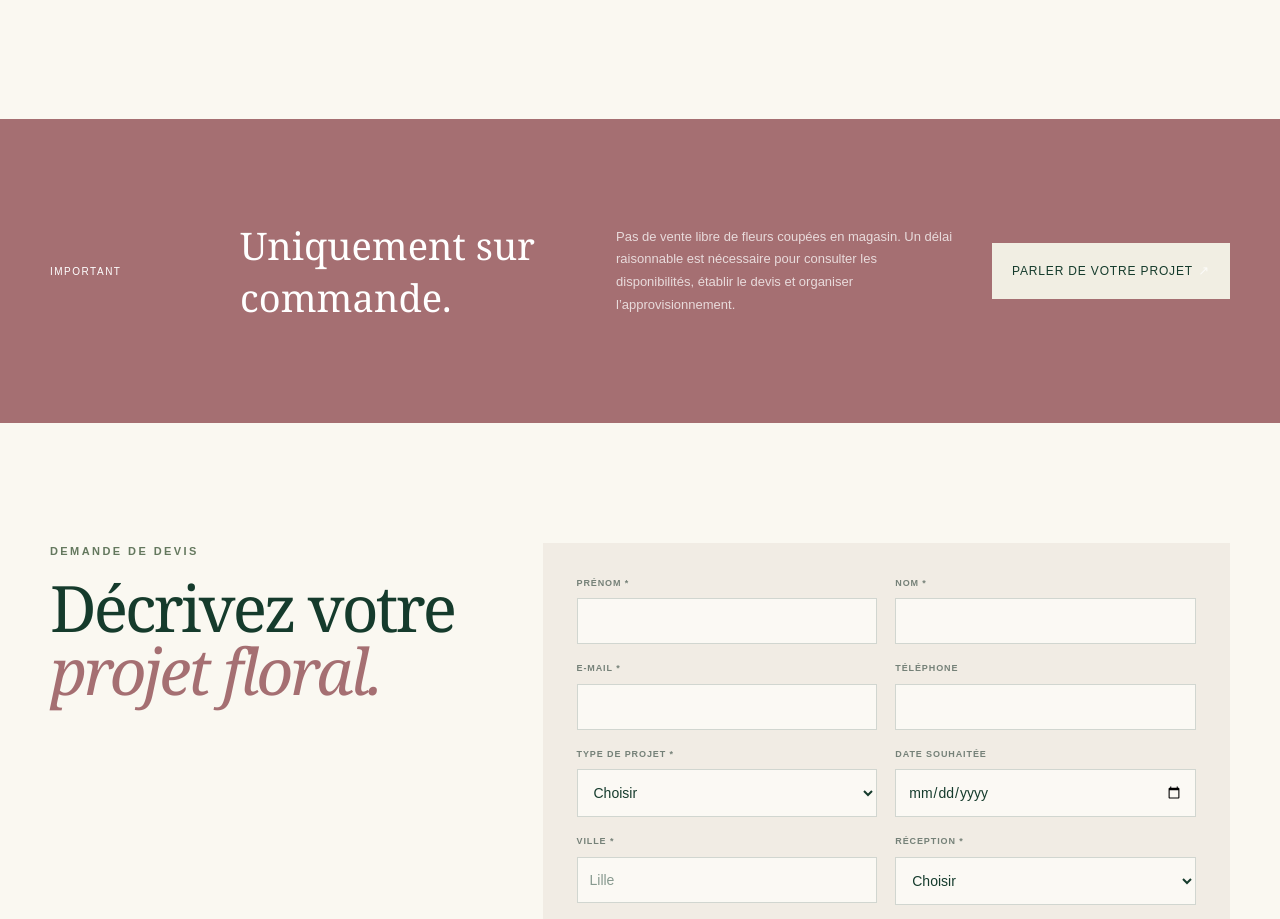
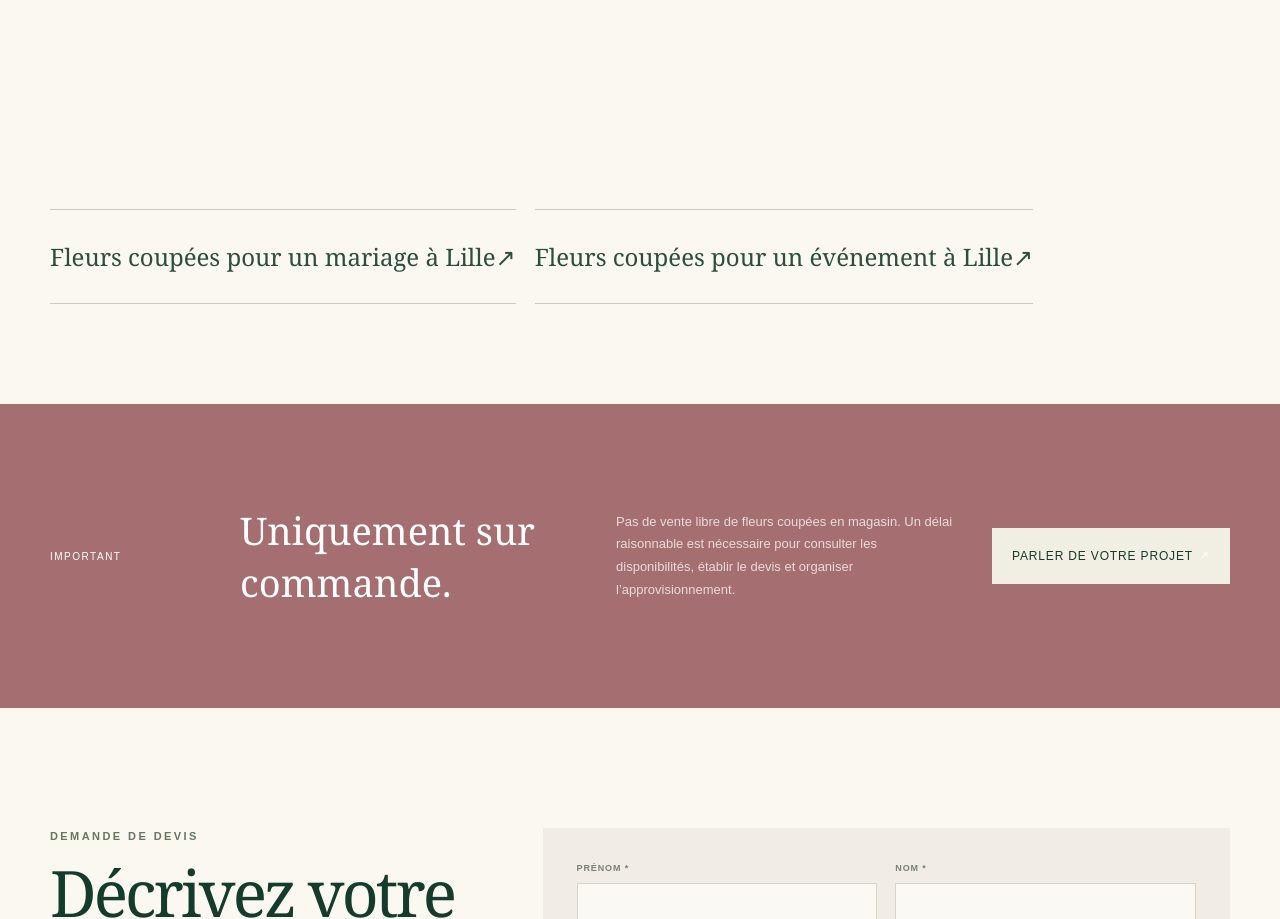
Before and after one commit to TibaldoIOS/tibaldo-jungle-vitrine, a Next.js app: page /fleurs-sur-commande-lille in a window 1280 px wide. Shown: the part 2220-3139 px from the top of the page. Built offline with nearby package versions, Linux system fonts and the light colour scheme.

Commit message:
Initialise le suivi Google SEO Phase 2A

```diff
--- a/app/fleurs-sur-commande-lille/page.tsx
+++ b/app/fleurs-sur-commande-lille/page.tsx
@@ -38,6 +38,7 @@ export default function FlowersOnOrderPage() {
     <section className="shell flowers-intro"><header data-reveal><p className="section-kicker">Une offre simple et transparente</p><h2>Vous imaginez.<br /><em>Nous organisons la commande.</em></h2></header><div data-reveal><p>Tibaldo Jungle vous donne accès à une sélection de fleurs coupées issue de fournisseurs professionnels. Vous nous confiez votre date, vos envies, votre palette de couleurs et les quantités souhaitées : nous vérifions les possibilités, préparons le chiffrage puis lançons l’approvisionnement après validation.</p><p>Le Studio ne compose pas lui-même de bouquets et ne se présente pas comme artisan fleuriste. Nous fournissons des bottes de fleurs coupées, des feuillages ou, sur demande, des bouquets déjà confectionnés par un fournisseur professionnel. Cette formule évite de facturer une prestation de composition Tibaldo Jungle ; le devis reste transparent et comprend l’achat, l’organisation, la manutention et l’éventuelle livraison.</p><strong>Les fleurs et bouquets présentés restent soumis aux disponibilités, aux saisons, aux arrivages et aux tarifs du fournisseur.</strong></div></section>
     <section className="flowers-steps"><div className="shell"><article data-reveal><span>01</span><h2>Votre demande</h2><p>Date, ambiance, couleurs, variétés, quantités et budget estimatif.</p></article><article data-reveal><span>02</span><h2>Devis & acompte</h2><p>Une proposition claire avant toute commande auprès du fournisseur.</p></article><article data-reveal><span>03</span><h2>Réception des fleurs</h2><p>Retrait des bacs au Studio ou livraison convenue dans le devis.</p></article></div></section>
     <section className="shell flowers-options"><div data-reveal><p className="section-kicker">Deux façons de recevoir votre commande</p><h2>Retirer au Studio<br /><em>ou être livré.</em></h2></div><div><article data-reveal><span>Retrait</span><h3>Vos fleurs prêtes en bacs</h3><p>Récupérez la commande au 3 place de l’Arbonnoise à Lille, au jour et au créneau fixés ensemble. Vous repartez avec les fleurs coupées destinées à vos propres compositions.</p></article><article data-reveal><span>Livraison</span><h3>Déposées sur votre lieu</h3><p>Selon le volume et la destination, les bacs peuvent être livrés à Lille ou dans la métropole lilloise. Les frais sont indiqués avant validation.</p></article></div></section>
+    <nav className="shell flower-service-link" aria-label="Découvrir les offres florales" data-reveal><a href="/fleurs-mariage-lille">Fleurs coupées pour un mariage à Lille <span>↗</span></a><a href="/fleurs-evenement-lille">Fleurs coupées pour un événement à Lille <span>↗</span></a></nav>
     <section className="flowers-notice"><div className="shell" data-reveal><p>Important</p><h2>Uniquement sur commande.</h2><span>Pas de vente libre de fleurs coupées en magasin. Un délai raisonnable est nécessaire pour consulter les disponibilités, établir le devis et organiser l’approvisionnement.</span><a className="button button-light" href="#devis-fleurs">Parler de votre projet <Arrow /></a></div></section>
     <section className="shell flower-local-form" id="devis-fleurs"><div><p className="section-kicker">Demande de devis</p><h2>Décrivez votre<br /><em>projet floral.</em></h2></div><FlowerQuoteForm /></section>
     <section className="shell local-seo-faq flowers-faq"><header data-reveal><p className="section-kicker">Questions fréquentes</p><h2>Préparer votre commande.</h2></header>{faqs.map((item) => <details key={item.question} data-reveal><summary>{item.question}<span>+</span></summary><p>{item.answer}</p></details>)}</section>
```
Also changed, not shown: app/fleurs/page.tsx (+1 -1 lines), 1 other file (tests, documents, lock files or other folders).
